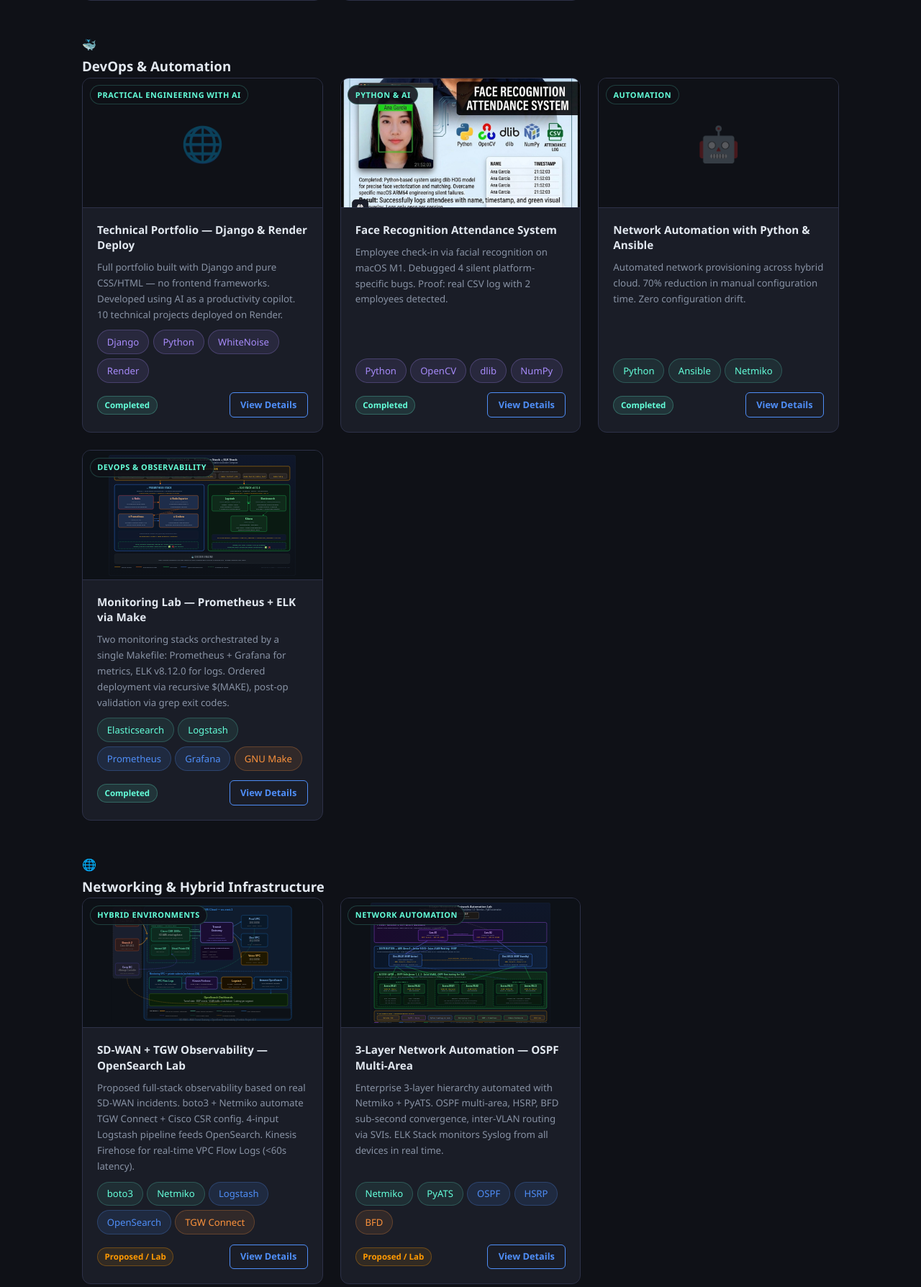
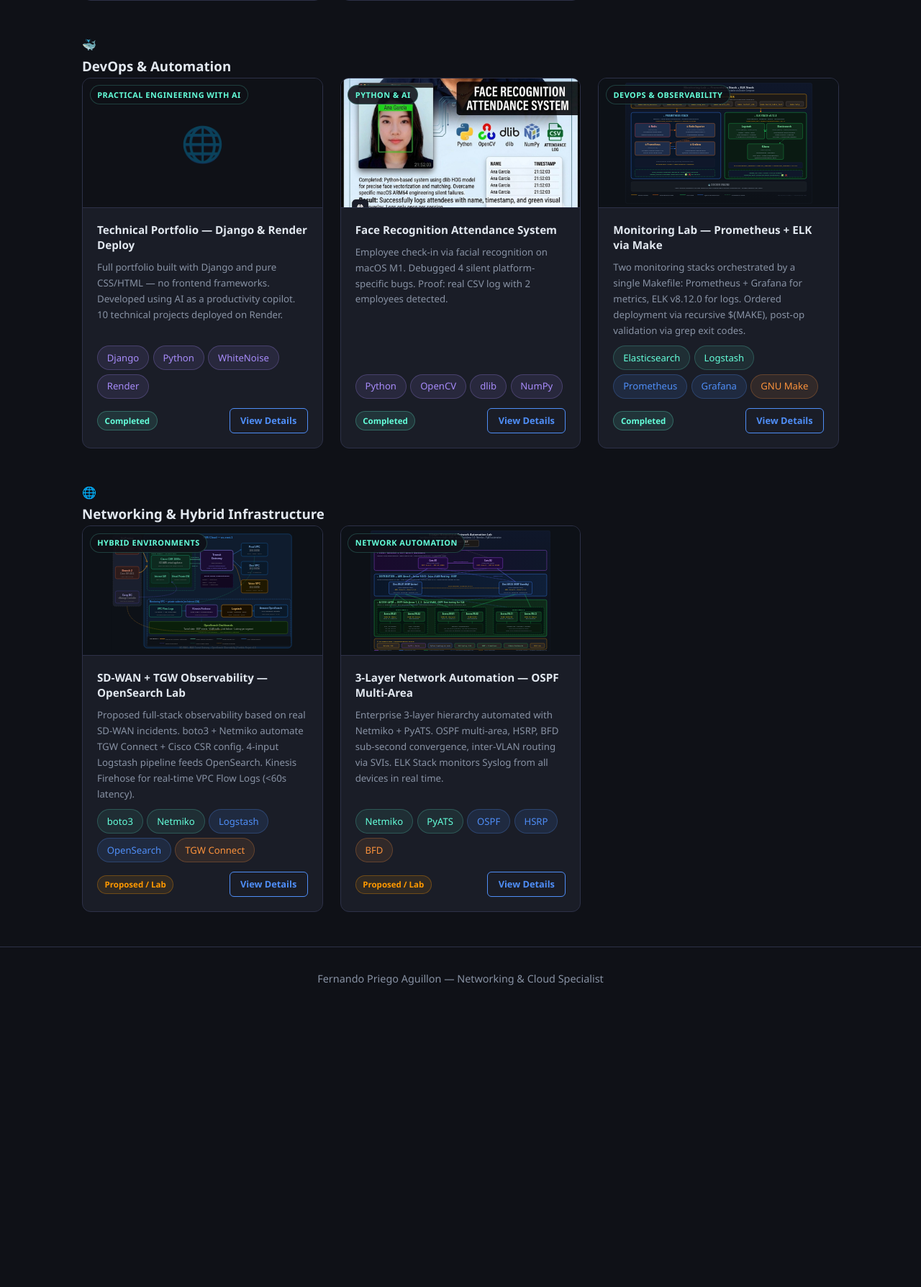
Before and after one commit to ferchoMoy121/portafolio, a Django app: page /projects/ in a window 1280 px wide. Shown: the part 1376-3164 px from the top of the page at 72% size. After the commit the page ends 2745 px from the top, so only its background shows below. Run offline with Django 5.2, Linux system fonts and the light colour scheme.

Commit message:
Remove old network automation card; fix topology SVG centering in card

```diff
--- a/portfolio/templates/portfolio/projects.html
+++ b/portfolio/templates/portfolio/projects.html
@@ -187,27 +187,6 @@
                 </div>
             </div>
 
-            <!-- NETWORK AUTOMATION -->
-            <div class="project-card">
-                <div class="project-img-wrapper project-img-placeholder" style="height:180px; overflow:hidden; position:relative; border-bottom:1px solid var(--border); display:flex; align-items:center; justify-content:center;">
-                    <span class="placeholder-icon">🤖</span>
-                    <div class="project-category">Automation</div>
-                </div>
-                <div class="project-content">
-                    <h3>Network Automation with Python & Ansible</h3>
-                    <p>Automated network provisioning across hybrid cloud. 70% reduction in manual configuration time. Zero configuration drift.</p>
-                    <div class="project-tags">
-                        <span class="tag tag-teal">Python</span>
-                        <span class="tag tag-teal">Ansible</span>
-                        <span class="tag tag-teal">Netmiko</span>
-                    </div>
-                    <div class="project-footer">
-                        <span class="project-status status-done">Completed</span>
-                        <a href="{% url 'project_detail' 'network-automation' %}" class="btn-outline btn-sm">View Details</a>
-                    </div>
-                </div>
-            </div>
-
             <!-- ELK + PROMETHEUS MONITORING LAB -->
             <div class="project-card">
                 <div class="project-img-wrapper" style="height:180px; overflow:hidden; position:relative; border-bottom:1px solid var(--border); background:#0d1117;">
@@ -273,7 +252,7 @@
                 <div class="project-img-wrapper" style="height:180px; overflow:hidden; position:relative; border-bottom:1px solid var(--border); background:#0d1117;">
                     <img src="{% static 'portfolio/img/network-automation-topology.svg' %}"
                          alt="3-Layer Network Automation Lab"
-                         style="width:100%; height:180px; object-fit:contain; object-position:top; display:block; padding:6px;">
+                         style="width:100%; height:180px; object-fit:contain; object-position:center; display:block; padding:6px;">
                     <div class="project-category">Network Automation</div>
                 </div>
                 <div class="project-content">
```
